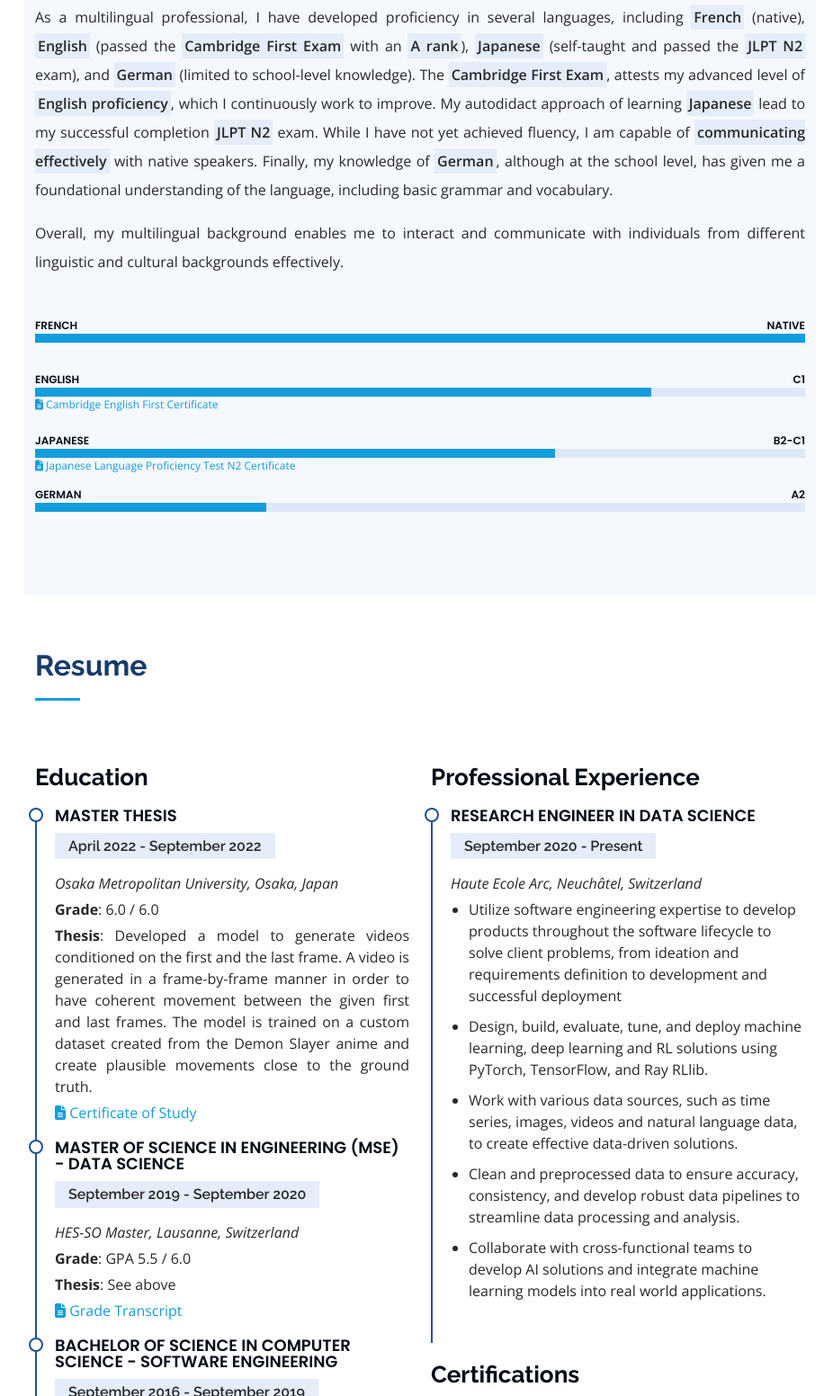
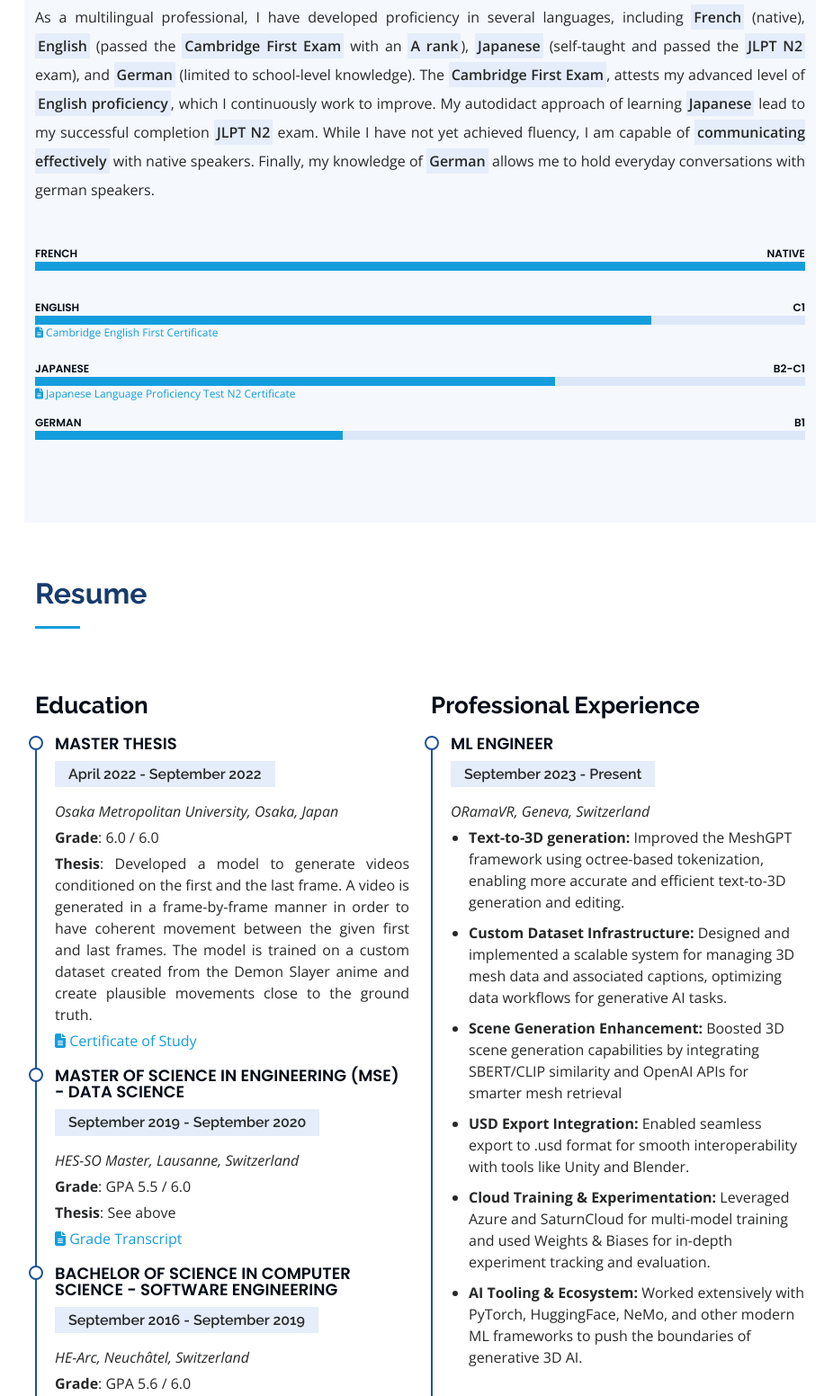
Before and after one commit to Kurokabe/Kurokabe.github.io, a plain HTML site: page index.html in a window 1280 px wide. Shown: the part 2974-4526 px from the top of the page at 90% size, without its empty margins (323-1249 px from the left). Drawn offline with nearby package versions, Linux system fonts and the light colour scheme.

Commit message:
Update page

```diff
--- a/index.html
+++ b/index.html
@@ -404,14 +404,8 @@
             achieved fluency, I am capable of <b>communicating effectively</b> with native
             speakers.
 
-            Finally, my knowledge of <b>German</b>, although at the school level, has given me a foundational
-            understanding of the language, including basic grammar and vocabulary.
+            Finally, my knowledge of <b>German</b> allows me to hold everyday conversations with german speakers.
 
-          </p>
-          <p class="lh-lg introduction-paragraph">
-            Overall, my multilingual background enables me to interact and communicate with individuals from different
-            linguistic and cultural backgrounds
-            effectively.
           </p>
         </div>
 
@@ -455,9 +449,9 @@
           </div>
 
           <div class="progress">
-            <span class="skill">German <i class="val">A2</i></span>
+            <span class="skill">German <i class="val">B1</i></span>
             <div class="progress-bar-wrap">
-              <div class="progress-bar" role="progressbar" aria-valuenow="30" aria-valuemin="0" aria-valuemax="100">
+              <div class="progress-bar" role="progressbar" aria-valuenow="40" aria-valuemin="0" aria-valuemax="100">
               </div>
             </div>
           </div>
@@ -536,6 +530,27 @@
           <div class="col-md-6" data-aos="fade-up" data-aos-delay="100">
             <h3 class="resume-title">Professional Experience</h3>
             <div class="resume-item">
+              <h4>ML Engineer</h4>
+              <h5>September 2023 - Present</h5>
+              <p><em>ORamaVR, Geneva, Switzerland</em></p>
+              <ul>
+                <li><strong>Text-to-3D generation: </strong> Improved the MeshGPT framework using octree-based tokenization, enabling more accurate and efficient text-to-3D generation and editing.
+                </li>
+                <li><strong>Custom Dataset Infrastructure: </strong>Designed and implemented a scalable system for managing 3D mesh data and associated captions, optimizing data workflows for generative AI tasks.
+                </li>
+                <li>
+                  <strong>Scene Generation Enhancement:</strong> Boosted 3D scene generation capabilities by integrating SBERT/CLIP similarity and OpenAI APIs for smarter mesh retrieval </li>
+                <li>
+                  <strong>USD Export Integration: </strong>Enabled seamless export to .usd format for smooth interoperability with tools like Unity and Blender.
+                </li>
+                <li>
+                  <strong>Cloud Training & Experimentation: </strong>Leveraged Azure and SaturnCloud for multi-model training and used Weights & Biases for in-depth experiment tracking and evaluation.
+                </li>
+                <li><strong>AI Tooling & Ecosystem: </strong> Worked extensively with PyTorch, HuggingFace, NeMo, and other modern ML frameworks to push the boundaries of generative 3D AI.
+                </li>
+              </ul>
+            </div>
+            <div class="resume-item">
               <h4>Research Engineer in Data Science</h4>
               <h5>September 2020 - Present</h5>
               <p><em>Haute Ecole Arc, Neuchâtel, Switzerland</em></p>
@@ -608,7 +623,7 @@
           </p>
           <p class="lh-lg introduction-paragraph">
             Overall, my diverse set of projects has equipped me with the knowledge and experience to take on challenging
-            projects in the future.
+            projects.
           </p>
         </div>
 
```
Also changed, not shown: 1 other file.
